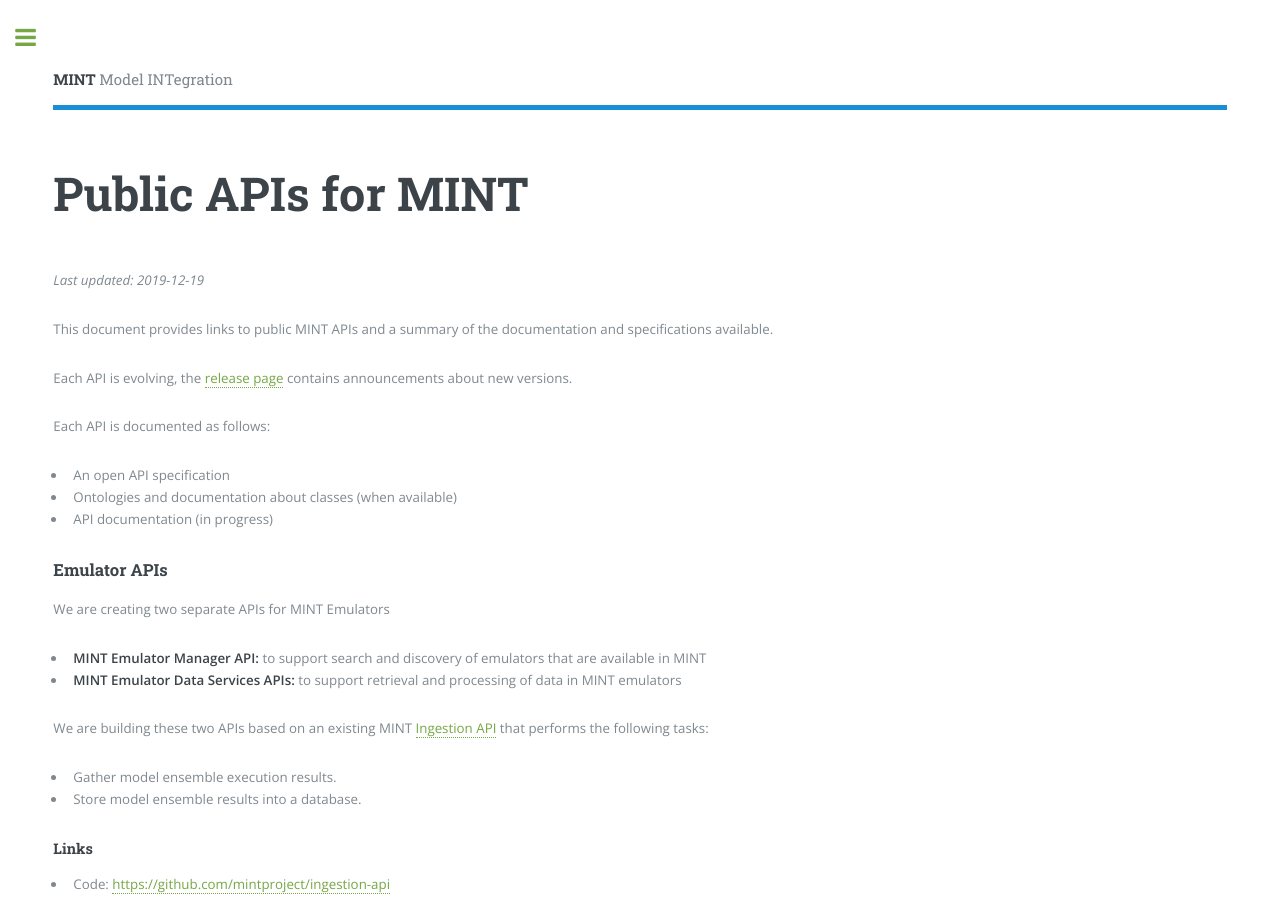
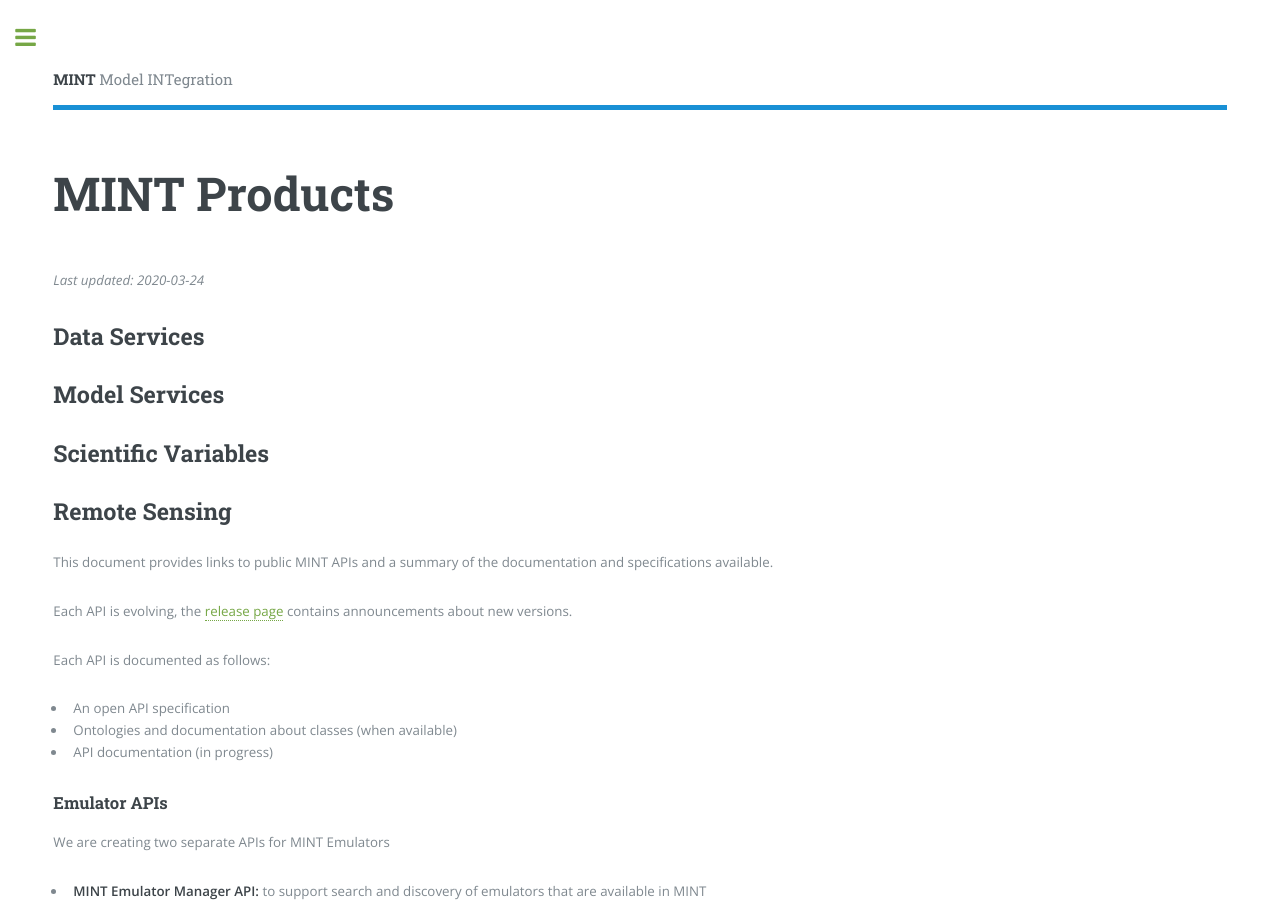
Before and after one commit to KnowledgeCaptureAndDiscovery/MINT, a Jekyll site: the page built from apis.md, in a window 1280 px wide and 900 px high. Built offline with Jekyll 4.4.1, drawn with Linux system fonts in a browser that asks for light colours.

Commit message:
Update apis.md

```diff
--- a/apis.md
+++ b/apis.md
@@ -1,9 +1,14 @@
 ---
 layout: page
-title: Public APIs for MINT
+title: MINT Products
 ---
 
-*Last updated: 2019-12-19*
+*Last updated: 2020-03-24*
+
+## Data Services
+## Model Services
+## Scientific Variables
+## Remote Sensing
 
 This document provides links to public MINT APIs and a summary of the documentation and specifications available.
 
```
